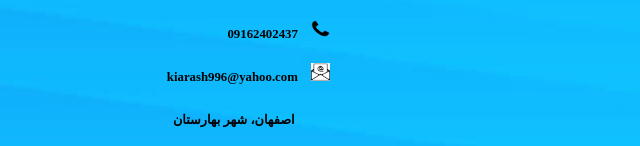
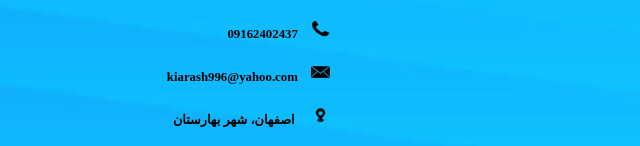
Before and after one commit to KiarashYavari/MyCv, a plain HTML site: page index.htm in a window 1280 px wide. Shown: the part 1014-1160 px from the top of the page, 563-1203 px from the left. Drawn offline with Linux system fonts and the light colour scheme; a web font is replaced by a local one.

Commit message:
change email and location icon, disable "save image" on my photo.

```diff
--- a/css/kcv.css
+++ b/css/kcv.css
@@ -8,6 +8,7 @@ div h3{
     font-family: "IRANSansWeb Medium";
 }
 #myphoto{
+    pointer-events: none;
     max-width: 20%;
     max-height: 20%;
    margin: 5% 40% ;
--- a/index.htm
+++ b/index.htm
@@ -26,8 +26,8 @@
      <h3>SQL-SERVER تسلط کافی به ●</h3>
 </div>
 <div><h5>09162402437<img src="webphotos\56382-200.png"  id="kicons"></h5>
-<h5>kiarash996@yahoo.com<img src="webphotos\index.png"  id="kicons"></h5>
-<h5>اصفهان، شهر بهارستان <img src="webphotos\pngtree-vector-location-icon-png-image_515424.jpg" id="kicons"></h5>
+<h5>kiarash996@yahoo.com<img src="webphotos\computer-icons-envelope-mail-clip-art-envelope-free-vector.png"  id="kicons"></h5>
+<h5>اصفهان، شهر بهارستان <img src="webphotos\pngtree-vector-location-icon-png-image_515424.png" id="kicons"></h5>
  </div>
 </body>
 </html>
```
Also changed, not shown: webphotos/computer-icons-envelope-mail-clip-art-envelope-free-vector.png (added), webphotos/pngtree-vector-location-icon-png-image_515424.png (added).
